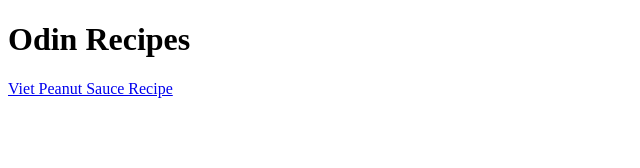
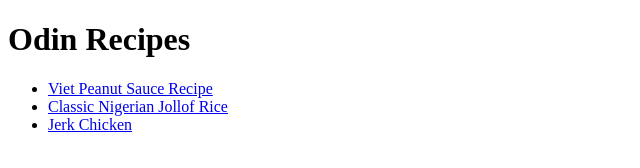
Before and after one commit to Nickolai419/odin-recipes, a plain HTML site: page index.html in a window 1280 px wide. Shown: the whole page, without its empty margins (0-640 px from the left). Drawn offline with Linux system fonts and the light colour scheme.

Commit message:
add jollof rice recipe and jerk chicken recipe
Creating links of the two new recipes

```diff
--- a/index.html
+++ b/index.html
@@ -8,8 +8,19 @@
 
 <body>
     <h1>Odin Recipes</h1>
+<ul>
+    <li>
 <a href="recipes/peanutsauce-dip.html">Viet Peanut Sauce Recipe</a>
+    </li>
 
+    <li>
+<a href="recipes/jollofrice.html">Classic Nigerian Jollof Rice</a>
+    </li>
+
+    <li>
+<a href="recipes/jerkchicken.html">Jerk Chicken</a>
+    </li>
+</ul>
 </body>
 
 </html>
```
